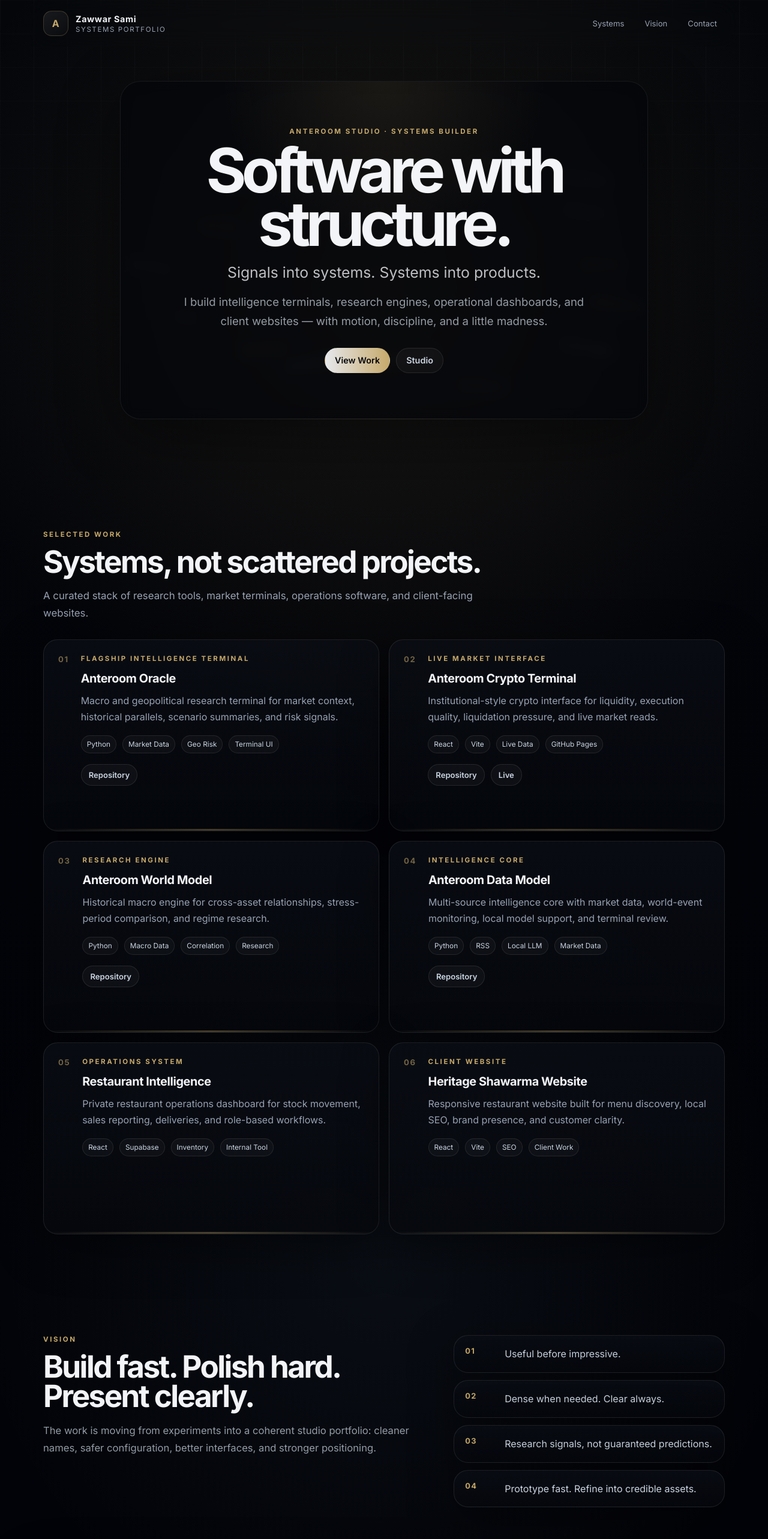
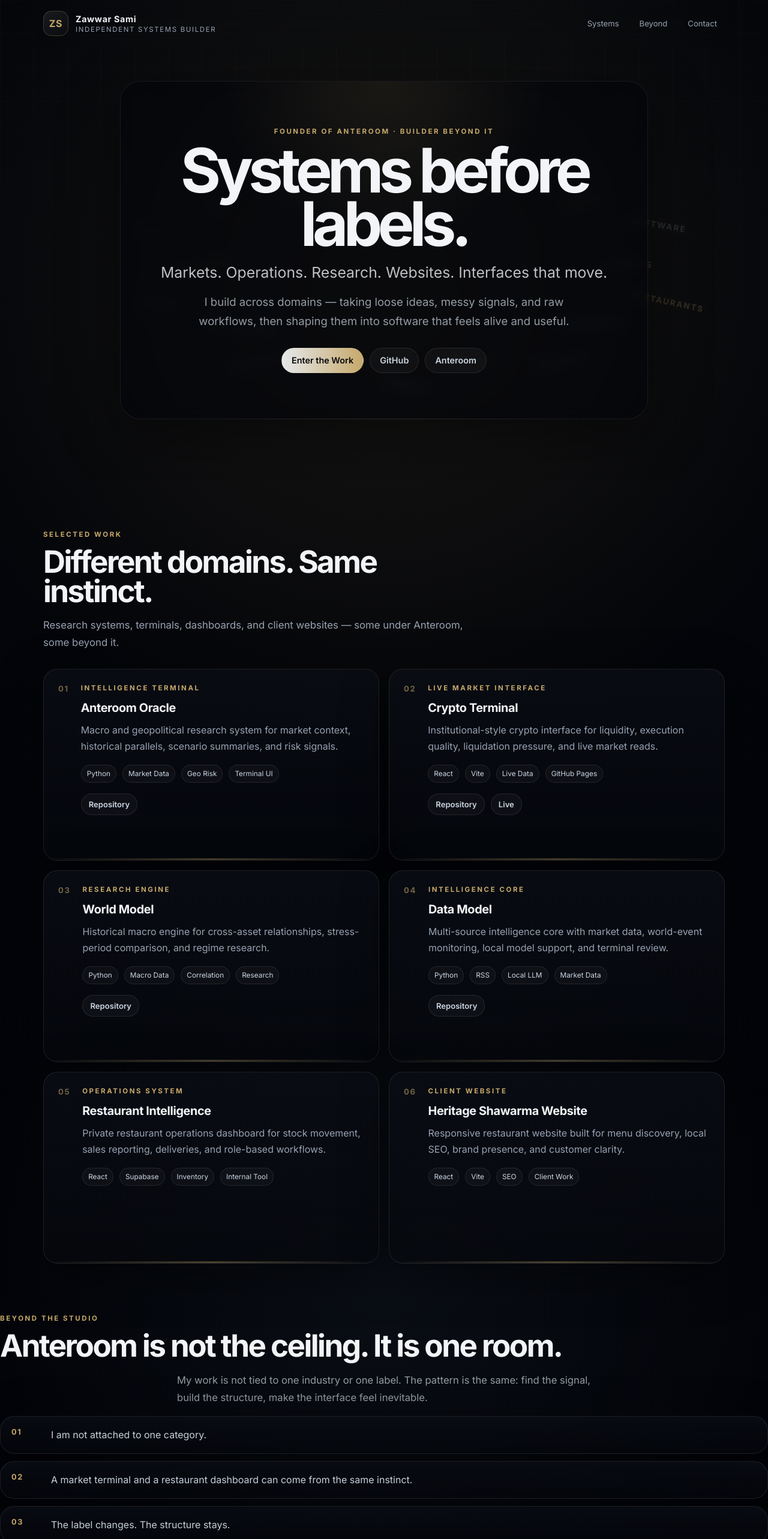
Before and after one commit to Zawwarsami16/Portfolio, a React (Vite) app: page / in a window 1280 px wide. Shown: the top 2566 px of the page at 60% size. Built offline with nearby package versions, Linux system fonts and the light colour scheme.

Commit message:
Reposition portfolio beyond Anteroom and refine living text

```diff
--- a/src/App.jsx
+++ b/src/App.jsx
@@ -3,13 +3,13 @@ import { useEffect, useState } from 'react'
 const systems = [
   {
     name: 'Anteroom Oracle',
-    type: 'Flagship Intelligence Terminal',
-    description: 'Macro and geopolitical research terminal for market context, historical parallels, scenario summaries, and risk signals.',
+    type: 'Intelligence Terminal',
+    description: 'Macro and geopolitical research system for market context, historical parallels, scenario summaries, and risk signals.',
     stack: ['Python', 'Market Data', 'Geo Risk', 'Terminal UI'],
     repo: 'https://github.com/anteroom-studio/anteroom-oracle',
   },
   {
-    name: 'Anteroom Crypto Terminal',
+    name: 'Crypto Terminal',
     type: 'Live Market Interface',
     description: 'Institutional-style crypto interface for liquidity, execution quality, liquidation pressure, and live market reads.',
     stack: ['React', 'Vite', 'Live Data', 'GitHub Pages'],
@@ -17,14 +17,14 @@ const systems = [
     live: 'https://anteroom-studio.github.io/Anteroom-Crypto-Terminal/',
   },
   {
-    name: 'Anteroom World Model',
+    name: 'World Model',
     type: 'Research Engine',
     description: 'Historical macro engine for cross-asset relationships, stress-period comparison, and regime research.',
     stack: ['Python', 'Macro Data', 'Correlation', 'Research'],
     repo: 'https://github.com/anteroom-studio/anteroom-world-model',
   },
   {
-    name: 'Anteroom Data Model',
+    name: 'Data Model',
     type: 'Intelligence Core',
     description: 'Multi-source intelligence core with market data, world-event monitoring, local model support, and terminal review.',
     stack: ['Python', 'RSS', 'Local LLM', 'Market Data'],
@@ -45,15 +45,16 @@ const systems = [
 ]
 
 const orbitWords = [
-  'oracle', 'markets', 'systems', 'signals', 'research', 'interfaces', 'models', 'ops',
-  'crypto', 'macro', 'dashboards', 'data', 'risk', 'terminal', 'clients', 'studio'
+  'markets', 'restaurants', 'interfaces', 'research', 'motion', 'signals', 'systems', 'websites',
+  'dashboards', 'studio', 'experiments', 'data', 'ops', 'founder', 'terminals', 'clients',
+  'macro', 'crypto', 'design', 'software'
 ]
 
 const principles = [
-  'Useful before impressive.',
-  'Dense when needed. Clear always.',
-  'Research signals, not guaranteed predictions.',
-  'Prototype fast. Refine into credible assets.',
+  'I am not attached to one category.',
+  'A market terminal and a restaurant dashboard can come from the same instinct.',
+  'The label changes. The structure stays.',
+  'Anteroom is one expression — not the limit.',
 ]
 
 function Badge({ children }) {
@@ -98,14 +99,16 @@ function LivingField() {
     <div className="living-field" aria-hidden="true">
       {orbitWords.map((word, index) => {
         const angle = (index / orbitWords.length) * Math.PI * 2
-        const baseX = 50 + Math.cos(angle) * (28 + (index % 3) * 4)
-        const baseY = 50 + Math.sin(angle) * (22 + (index % 4) * 3)
+        const ring = index % 2 === 0 ? 1 : 1.18
+        const baseX = 50 + Math.cos(angle) * 31 * ring
+        const baseY = 50 + Math.sin(angle) * 24 * ring
         const dx = baseX - mouse.x
         const dy = baseY - mouse.y
         const distance = Math.max(Math.sqrt(dx * dx + dy * dy), 1)
-        const force = Math.max(0, 18 - distance) / 18
-        const pushX = (dx / distance) * force * 24
-        const pushY = (dy / distance) * force * 18
+        const force = Math.max(0, 22 - distance) / 22
+        const pushX = (dx / distance) * force * 32
+        const pushY = (dy / distance) * force * 24
+        const scale = 1 + force * 0.25
 
         return (
           <span
@@ -114,8 +117,8 @@ function LivingField() {
             style={{
               left: `${baseX}%`,
               top: `${baseY}%`,
-              transform: `translate(${pushX}px, ${pushY}px) rotate(${Math.sin(index) * 10}deg)`,
-              animationDelay: `${index * -0.35}s`,
+              transform: `translate(${pushX}px, ${pushY}px) rotate(${Math.sin(index * 1.7) * 12}deg) scale(${scale})`,
+              animationDelay: `${index * -0.28}s`,
             }}
           >
             {word}
@@ -131,15 +134,15 @@ export default function App() {
     <main className="site-shell">
       <nav className="nav">
         <a className="brand" href="#top" aria-label="Zawwar Sami home">
-          <span className="brand-mark">A</span>
+          <span className="brand-mark">ZS</span>
           <span>
             <strong>Zawwar Sami</strong>
-            <small>Systems Portfolio</small>
+            <small>Independent Systems Builder</small>
           </span>
         </a>
         <div className="nav-links">
           <a href="#systems">Systems</a>
-          <a href="#studio">Vision</a>
+          <a href="#studio">Beyond</a>
           <a href="#contact">Contact</a>
         </div>
       </nav>
@@ -147,15 +150,16 @@ export default function App() {
       <section id="top" className="hero hero-centered">
         <LivingField />
         <div className="hero-core">
-          <p className="eyebrow">Anteroom Studio · Systems Builder</p>
-          <h1>Software with structure.</h1>
-          <p className="vision-line">Signals into systems. Systems into products.</p>
+          <p className="eyebrow">Founder of Anteroom · Builder beyond it</p>
+          <h1>Systems before labels.</h1>
+          <p className="vision-line">Markets. Operations. Research. Websites. Interfaces that move.</p>
           <p className="lede">
-            I build intelligence terminals, research engines, operational dashboards, and client websites — with motion, discipline, and a little madness.
+            I build across domains — taking loose ideas, messy signals, and raw workflows, then shaping them into software that feels alive and useful.
           </p>
           <div className="hero-actions">
-            <a className="button primary" href="#systems">View Work</a>
-            <a className="button" href="https://github.com/anteroom-studio" target="_blank" rel="noreferrer">Studio</a>
+            <a className="button primary" href="#systems">Enter the Work</a>
+            <a className="button" href="https://github.com/Zawwarsami16" target="_blank" rel="noreferrer">GitHub</a>
+            <a className="button" href="https://github.com/anteroom-studio" target="_blank" rel="noreferrer">Anteroom</a>
           </div>
         </div>
       </section>
@@ -163,20 +167,20 @@ export default function App() {
       <section id="systems" className="systems-section">
         <div className="section-heading">
           <p className="eyebrow">Selected Work</p>
-          <h2>Systems, not scattered projects.</h2>
-          <p>A curated stack of research tools, market terminals, operations software, and client-facing websites.</p>
+          <h2>Different domains. Same instinct.</h2>
+          <p>Research systems, terminals, dashboards, and client websites — some under Anteroom, some beyond it.</p>
         </div>
         <div className="project-grid">
           {systems.map((project, index) => <ProjectCard key={project.name} project={project} index={index} />)}
         </div>
       </section>
 
-      <section id="studio" className="studio-section section-grid">
-        <div>
-          <p className="eyebrow">Vision</p>
-          <h2>Build fast. Polish hard. Present clearly.</h2>
+      <section id="studio" className="studio-section beyond-section">
+        <div className="beyond-copy">
+          <p className="eyebrow">Beyond the Studio</p>
+          <h2>Anteroom is not the ceiling. It is one room.</h2>
           <p className="lede compact">
-            The work is moving from experiments into a coherent studio portfolio: cleaner names, safer configuration, better interfaces, and stronger positioning.
+            My work is not tied to one industry or one label. The pattern is the same: find the signal, build the structure, make the interface feel inevitable.
           </p>
         </div>
         <div className="principles">
@@ -200,8 +204,8 @@ export default function App() {
       </section>
 
       <footer>
-        <span>ANTEROOM / Zawwar Sami</span>
-        <span>Systems · Interfaces · Intelligence</span>
+        <span>Zawwar Sami / Beyond Anteroom</span>
+        <span>Systems · Interfaces · Motion</span>
       </footer>
     </main>
   )
```
